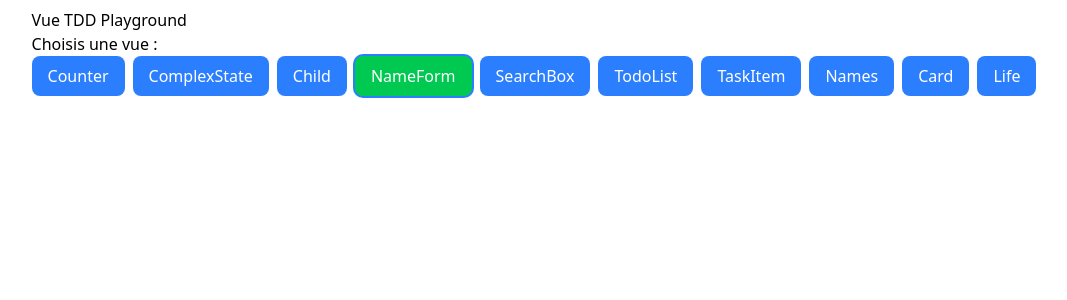
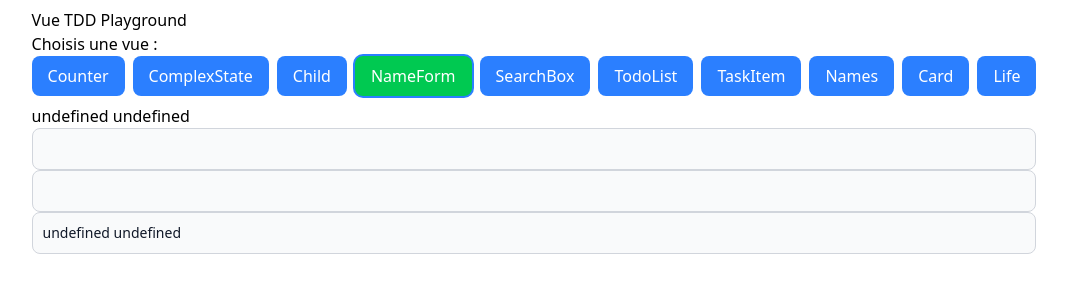
Before and after one commit to bento2/vue-tdd-training, a Vue app: page / in a window 1280 px wide. Both pictures are taken after a click on the button "NameForm". Shown: the top 300 px of the page, without its empty margins (106-1173 px from the left). Built offline with nearby package versions, Linux system fonts and the light colour scheme.

Commit message:
Réalisation NameForm.vue

```diff
--- a/src/assets/main.css
+++ b/src/assets/main.css
@@ -3,6 +3,10 @@
 @layer base {
     button {
         @apply px-4 py-2 bg-blue-500 text-white rounded-lg hover:bg-blue-600 focus:outline-none focus:ring-2 focus:ring-blue-500 transition-colors cursor-pointer;
+    }
+
+    input {
+        @apply bg-gray-50 border border-gray-300 text-gray-900 text-sm rounded-lg focus:ring-blue-500 focus:border-blue-500 block w-full p-2.5 dark:bg-gray-700 dark:border-gray-600 dark:placeholder-gray-400 dark:text-white dark:focus:ring-blue-500 dark:focus:border-blue-500
     }
 }
 
--- a/src/components/NameForm.vue
+++ b/src/components/NameForm.vue
@@ -1,10 +1,33 @@
 <script setup lang="ts">
 // TODO :
 // - Créer deux refs : firstname et lastname
+import {computed, ref} from "vue";
+
+const props = defineProps<{ firstname: string, lastname: string }>()
+//tests du toRefs qui ne fonctionne pas les props passent lecture seule
+//const {firstname,lastname} = toRefs(props)
+// Créer deux refs initialisées avec les props
+const firstname = ref(props.firstname);
+const lastname = ref(props.lastname);
+
+
 // - Créer une computed fullName = firstname + ' ' + lastname
+const fullname = computed(() => firstname.value + ' ' + lastname.value);
 // - Les afficher tous dans le template
 </script>
 
 <template>
   <!-- TODO : deux inputs pour firstname et lastname avec v-model et affichage de fullName -->
+  <fieldset title="Test NameForm">
+    {{ fullname }}
+    <label for="firstname">
+      <input type="text" name="firstname" v-model="firstname" required/>
+    </label>
+    <label for="lastname">
+      <input type="text" name="lastname" v-model="lastname" required/>
+    </label>
+    <label for="fullname">
+      <input type="text" name="fullname" v-model="fullname" readonly disabled/>
+    </label>
+  </fieldset>
 </template>
```
